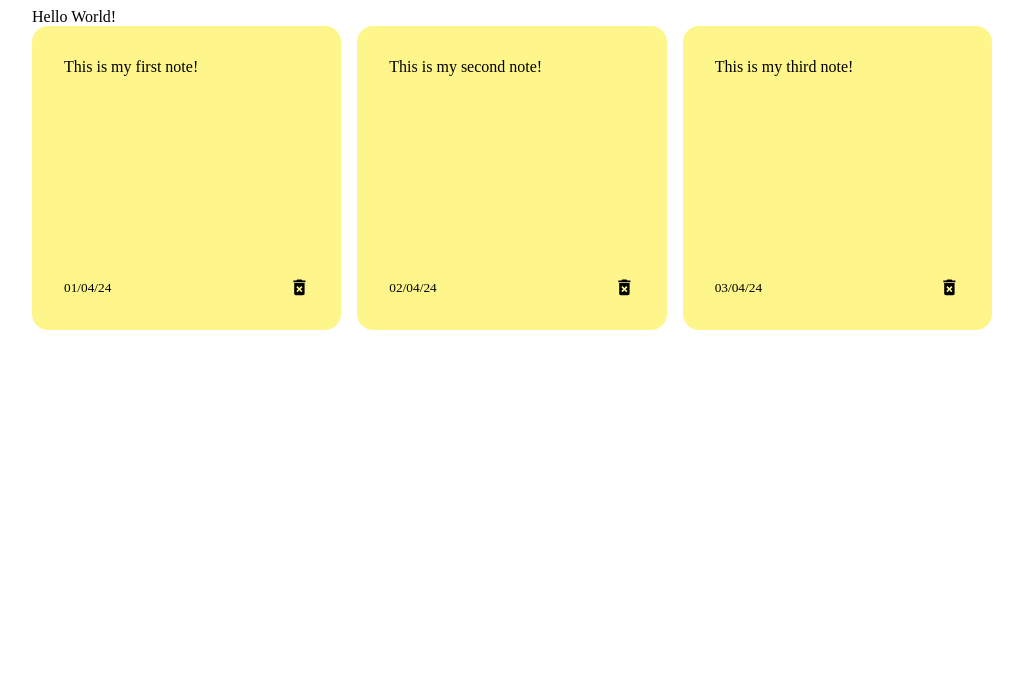
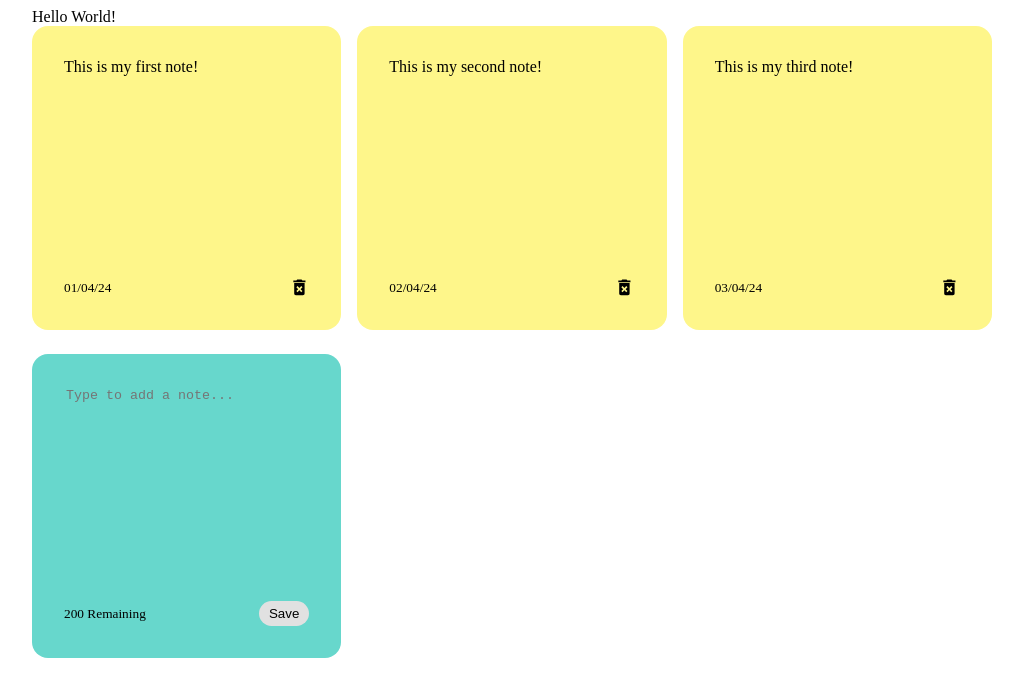
Before and after one commit to Yeonu-Kim/react_project, a React (Create React App) app in the folder memo_app/: page / in a window 1280 px wide. Shown: the top 696 px of the page, without its empty margins (128-1151 px from the left). Built offline with nearby package versions, Linux system fonts and the light colour scheme.

Commit message:
[feat] Make AddNote component and css

```diff
--- /dev/null
+++ b/memo_app/src/components/AddNote.js
@@ -0,0 +1,16 @@
+import style from './AddNote.module.css';
+import noteStyle from './Note.module.css'
+
+const AddNote = () => {
+    return (
+        <div className={`${noteStyle.note} ${style.new_note}`}>
+            <textarea rows="8" cols="10" placeholder="Type to add a note..." />
+            <div className={noteStyle.note_footer}>
+                <small>200 Remaining</small>
+                <button className={style.save}>Save</button>
+            </div>
+        </div>
+    );
+}
+
+export default AddNote;
--- /dev/null
+++ b/memo_app/src/components/AddNote.module.css
@@ -0,0 +1,25 @@
+.new_note {
+    background-color: #67d7cc;
+}
+
+.new_note > textarea {
+    border: none;
+    resize: none;
+    background-color: transparent;
+}
+
+.new_note > textarea:focus {
+    outline: none;
+}
+
+.save {
+    background-color: #e1e1e1;
+    border: none;
+    border-radius: 15px;
+    padding: 5px 10px;
+}
+
+.save:hover {
+    background-color: #ededed;
+    cursor: pointer;
+}
--- a/memo_app/src/components/NoteList.js
+++ b/memo_app/src/components/NoteList.js
@@ -1,4 +1,5 @@
 import Note from './Note';
+import AddNote from './AddNote';
 import styles from "./NoteList.module.css";
 
 const NoteList = ({ notes }) => {
@@ -7,6 +8,7 @@ const NoteList = ({ notes }) => {
             {notes.map((note, key) => {
                 return <Note key={key} id={ note.id } text={ note.text } date={ note.date }/>
             })}
+            <AddNote />
         </div>
     );
 }
```
